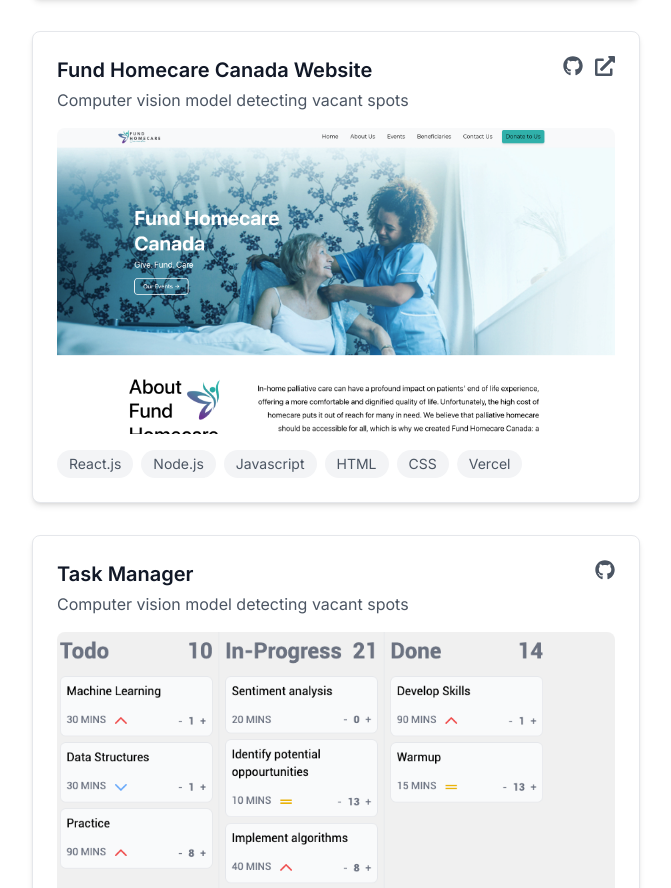
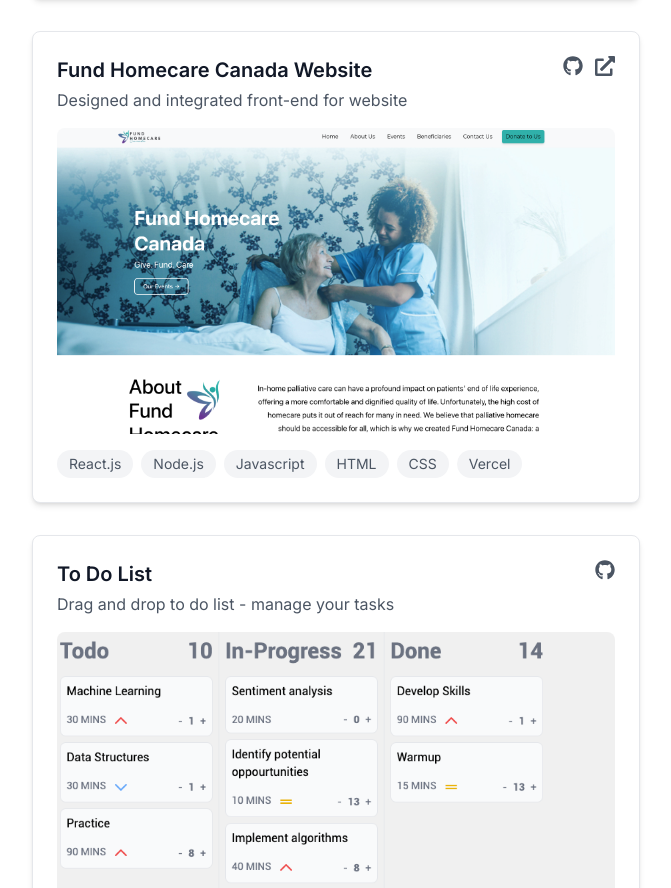
Before and after one commit to justintimejt/personal-portfolio, a Next.js app: page /projects in a window 1280 px wide. Shown: the part 1799-2687 px from the top of the page, without its empty margins (304-975 px from the left). Built offline with nearby package versions, Linux system fonts and the light colour scheme.

Commit message:
update project descriptions

```diff
--- a/src/app/projects/page.tsx
+++ b/src/app/projects/page.tsx
@@ -83,15 +83,15 @@ export default function Projects() {
     },
     {
       title: "Fund Homecare Canada Website",
-      description: "Computer vision model detecting vacant spots",
+      description: "Designed and integrated front-end for website",
       image: "/images/fhc.png",
       repoLink: "https://github.com/Fund-Homecare-Canada-Website-Redesign/FHC-webredesign",
       appLink: "https://fhc-webredesign.vercel.app/",
       technologies: ['React.js', 'Node.js', 'Javascript', 'HTML', 'CSS','Vercel']
     },
     {
-      title: "Task Manager",
-      description: "Computer vision model detecting vacant spots",
+      title: "To Do List",
+      description: "Drag and drop to do list - manage your tasks",
       image: "/images/todolist.png",
       repoLink: "https://github.com/justintimejt/DoToListApp",
       technologies: ['Typescript', 'Vite', 'Tailwind CSS']
```
